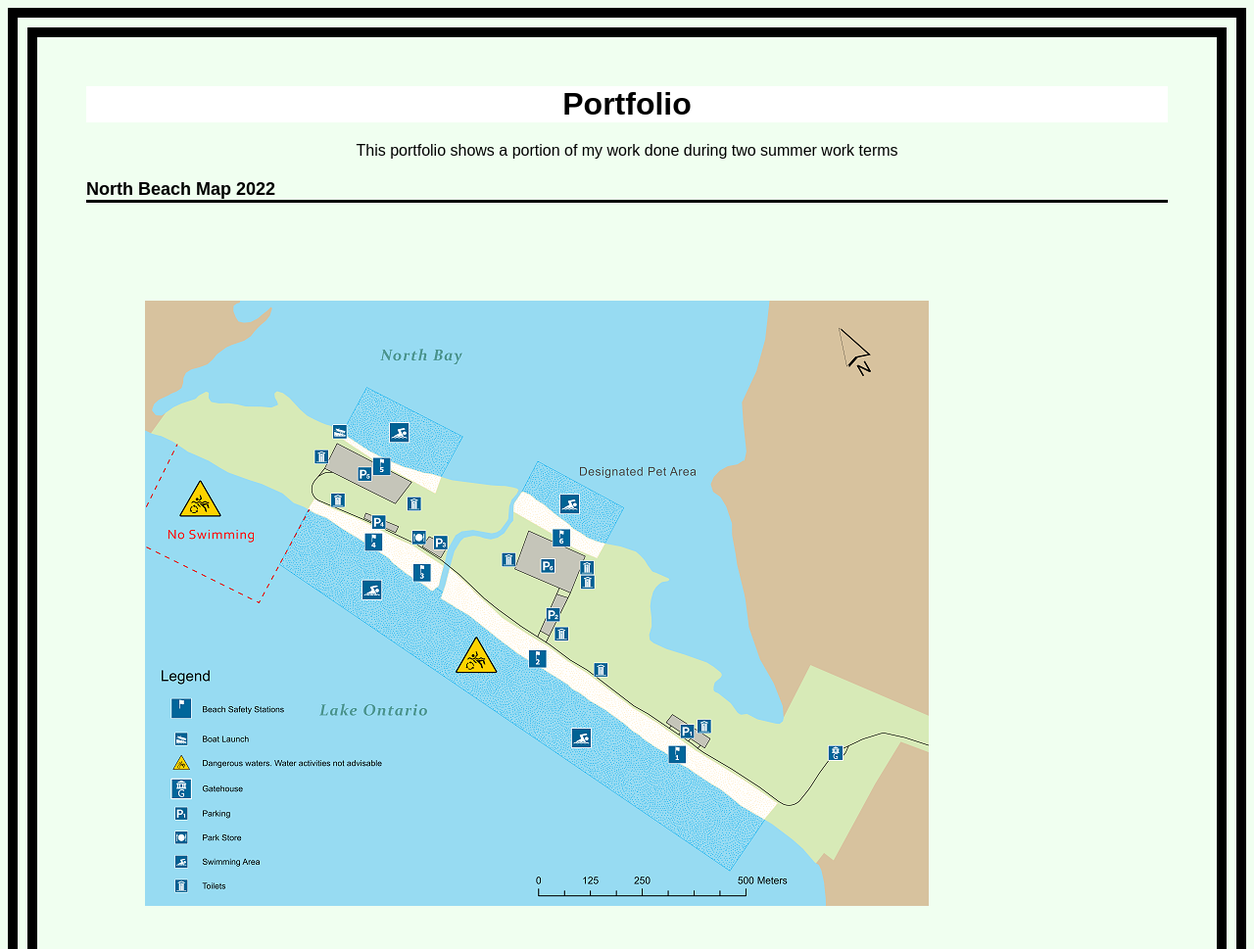
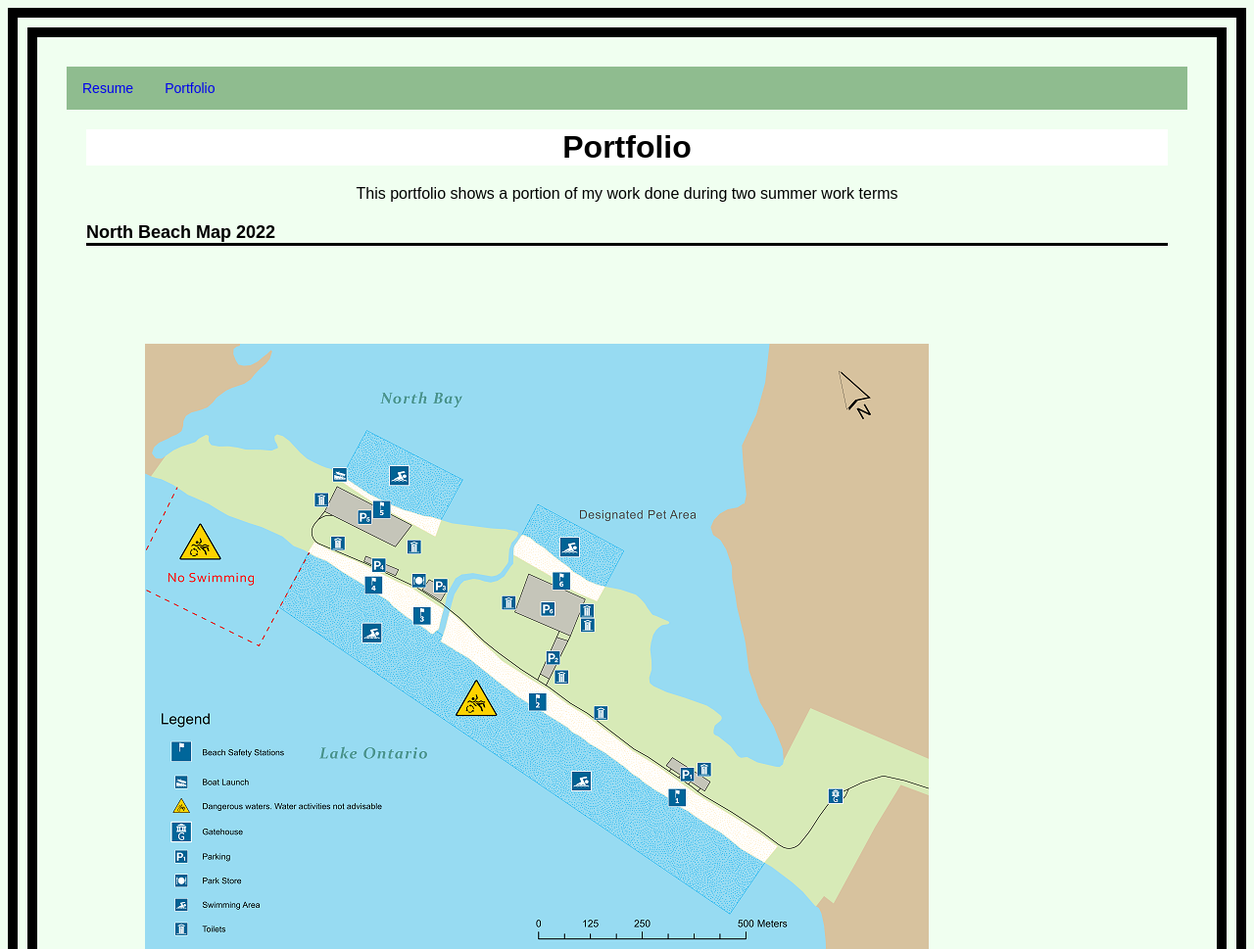
Before and after one commit to MayaIvimey/MayaIvimey.github.io, a plain HTML site: page portfolio.html in a window 1280 px wide. Shown: the top 969 px of the page at 98% size. Drawn offline with Linux system fonts and the light colour scheme.

Commit message:
Update portfolio.html

```diff
--- a/portfolio.html
+++ b/portfolio.html
@@ -4,6 +4,13 @@
 <link rel="stylesheet" href="externalcss.css">
 
 <body>
+<!-- the main menu nav bar below was inspired by the w3 schools CSS nav bar tutorial. I created a list of links and modified the style -->
+
+<menu>
+	<li><a class = "active" href = "index.html">Resume</a></li>
+	<li><a href = "portfolio.html">Portfolio</a></li>
+</menu>
+
 <div class="center">
 <h1>Portfolio</h1>
 <p> This portfolio shows a portion of my work done during two summer work terms</p>
```
